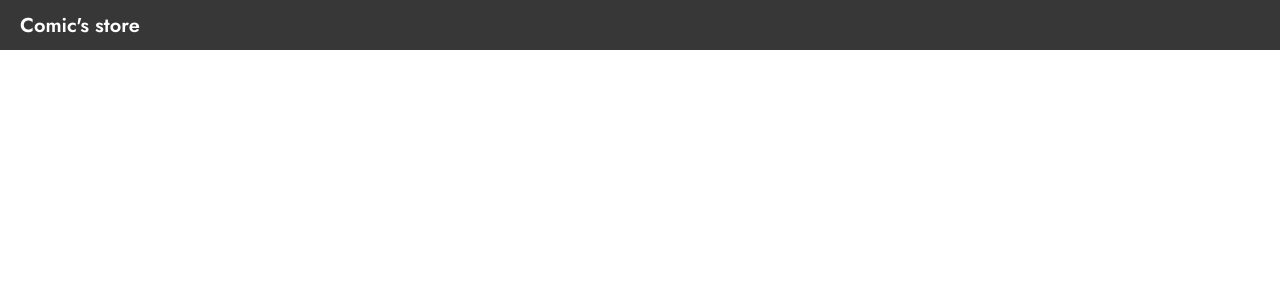
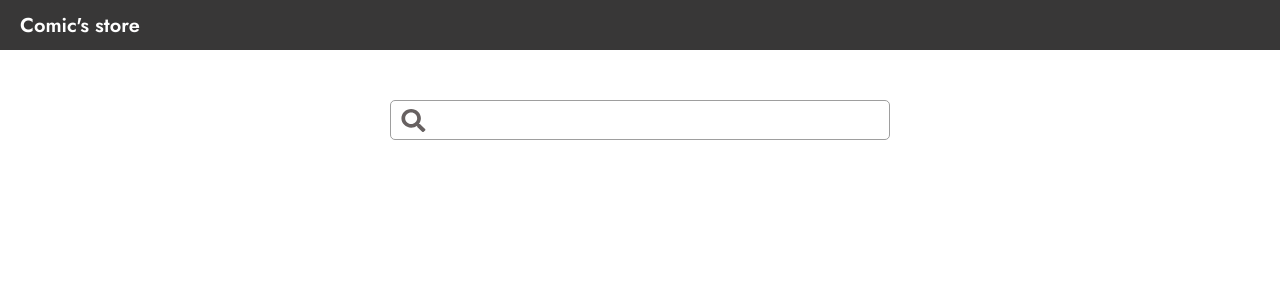
Before and after one commit to Danieljara23/ayenda-front-end-test, a Next.js app in the folder react-test/: page / in a window 1280 px wide. Shown: the top 300 px of the page. Built offline with nearby package versions, Linux system fonts and the light colour scheme.

Commit message:
Added search bar component with styles

```diff
--- /dev/null
+++ b/react-test/components/SearchBar.jsx
@@ -0,0 +1,14 @@
+const SearchBar = ({ value, onChange }) => {
+  return (
+    <section className="search-bar">
+      <img src="./search-icon.svg" className="search-bar__icon"/>
+      <input
+        className="search-bar__input"
+        value={value}
+        onChange={onChange}
+      />
+    </section>
+  )
+}
+
+export default SearchBar;
--- a/react-test/pages/index.jsx
+++ b/react-test/pages/index.jsx
@@ -1,9 +1,11 @@
 import Header from "../components/Header";
+import SearchBar from "../components/SearchBar";
 
 const Home = () => {
   return (
     <>
       <Header />
+      <SearchBar />
     </>
   )
 }
--- /dev/null
+++ b/react-test/styles/components/_search-bar.scss
@@ -0,0 +1,21 @@
+.search-bar {
+  @include flex-left;
+  margin: 50px auto 10px;
+  border: 1px solid $secondary-text-color;
+  width: 500px;
+  height: 40px;
+  border-radius: 5px;
+  padding: 0 10px;
+
+  &:focus-within {
+    box-shadow: 0 0 3px rgba(0, 0, 0, 0.3);
+  }
+
+  &__input {
+    margin-left: 10px;
+    width: calc(100% - 40px);
+    height: 30px;
+    font-size: 1.7rem;
+    color: $primary-text-color;
+  }
+}
--- a/react-test/styles/globals.scss
+++ b/react-test/styles/globals.scss
@@ -2,3 +2,4 @@
 @import './base/base';
 @import './base/mixins';
 @import './components/header';
+@import './components/search-bar';
```
Also changed, not shown: react-test/public/search-icon.svg (added).
